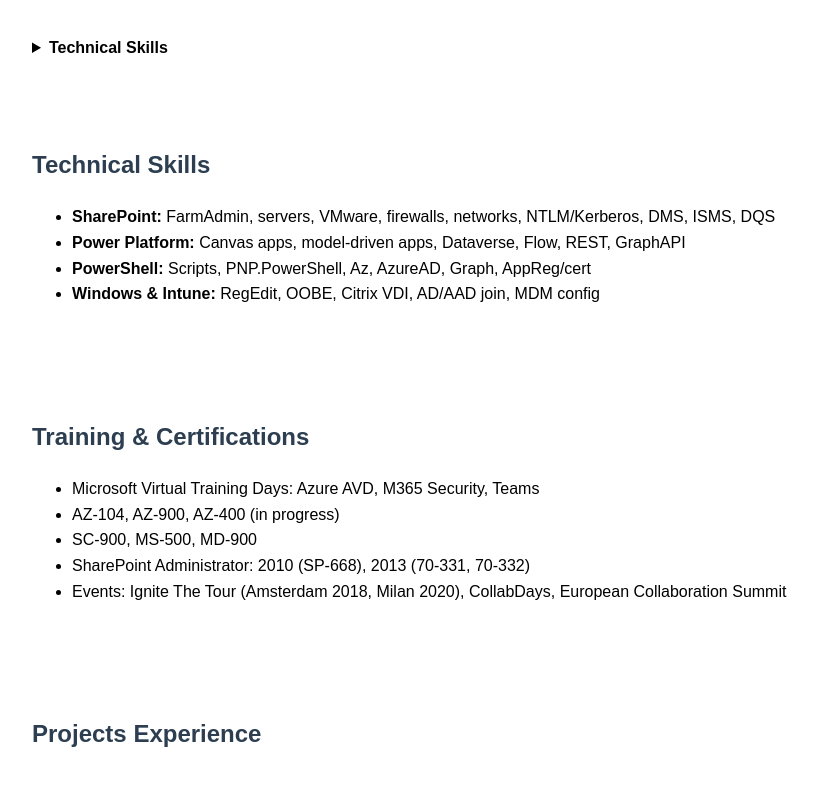
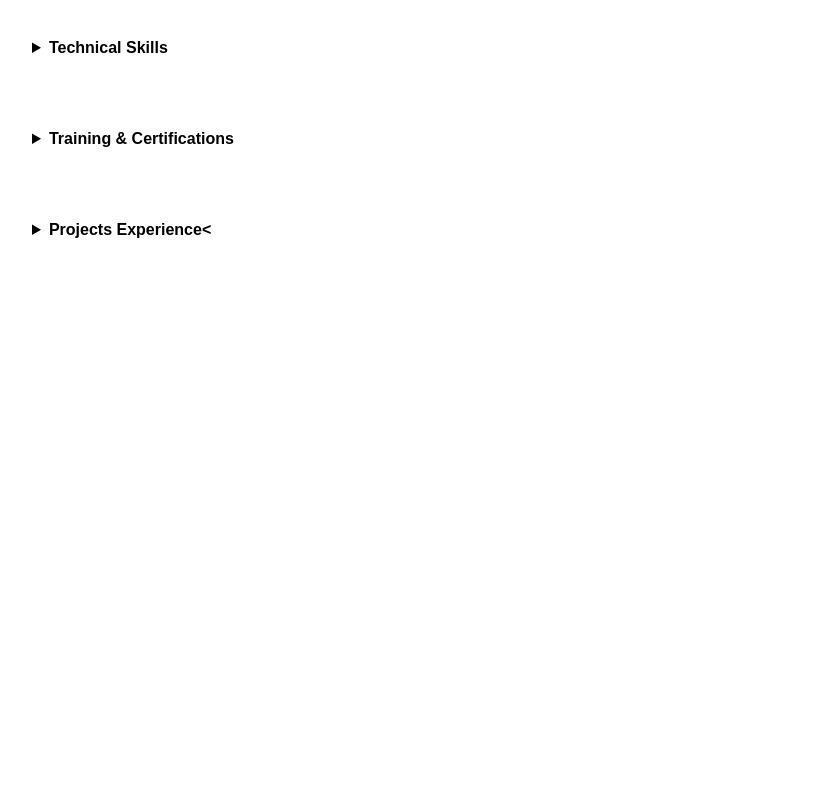
Before and after one commit to NL12143/curriculum, a plain HTML site: page index.html in a window 1280 px wide. Shown: the part 560-1360 px from the top of the page, without its empty margins (8-826 px from the left). After the commit the page ends 843 px from the top, so only its background shows below. Drawn offline with Linux system fonts and the light colour scheme.

Commit message:
Update index.html

```diff
--- a/index.html
+++ b/index.html
@@ -46,7 +46,7 @@
   </div>
 
   <details class="section">
-  <summary><strong>Technical Skills</strong></summary>
+  <summary><strong>Technical Skills </strong></summary>
     <ul>
       <li><strong>SharePoint:</strong> FarmAdmin, servers, VMware, firewalls, networks, NTLM/Kerberos, DMS, ISMS, DQS</li>
       <li><strong>Power Platform:</strong> Canvas apps, model-driven apps, Dataverse, Flow, REST, GraphAPI</li>
@@ -54,23 +54,9 @@
       <li><strong>Windows & Intune:</strong> RegEdit, OOBE, Citrix VDI, AD/AAD join, MDM config</li>
     </ul>
   </details>
-
   <br>
-
-  <div class="section">
-    <h2>Technical Skills</h2>
-    <ul>
-      <li><strong>SharePoint:</strong> FarmAdmin, servers, VMware, firewalls, networks, NTLM/Kerberos, DMS, ISMS, DQS</li>
-      <li><strong>Power Platform:</strong> Canvas apps, model-driven apps, Dataverse, Flow, REST, GraphAPI</li>
-      <li><strong>PowerShell:</strong> Scripts, PNP.PowerShell, Az, AzureAD, Graph, AppReg/cert</li>
-      <li><strong>Windows & Intune:</strong> RegEdit, OOBE, Citrix VDI, AD/AAD join, MDM config</li>
-    </ul>
-  </div>
-
-  <br><br>
-
-  <div class="section">
-    <h2>Training & Certifications</h2>
+  <details class="section">
+  <summary><strong>Training & Certifications </strong></summary>
     <ul>
       <li>Microsoft Virtual Training Days: Azure AVD, M365 Security, Teams</li>
       <li>AZ-104, AZ-900, AZ-400 (in progress)</li>
@@ -78,13 +64,13 @@
       <li>SharePoint Administrator: 2010 (SP-668), 2013 (70-331, 70-332)</li>
       <li>Events: Ignite The Tour (Amsterdam 2018, Milan 2020), CollabDays, European Collaboration Summit</li>
     </ul>
-  </div>
+  </details>
+  <br>
 
- <br><br>
-
-  <div class="section">
-    <h2>Projects Experience</h2>
-<br>
+  <details class="section">
+  <summary><strong>Projects Experience< </strong></summary>
+    <ul>
+  <br>
     <h3>INFRABEL NV, Brussels (Aug 2024 – Aug 2025)</h3>
     <p><strong>Role:</strong> SharePoint Analyst Consultant</p>
     <ul>
```
